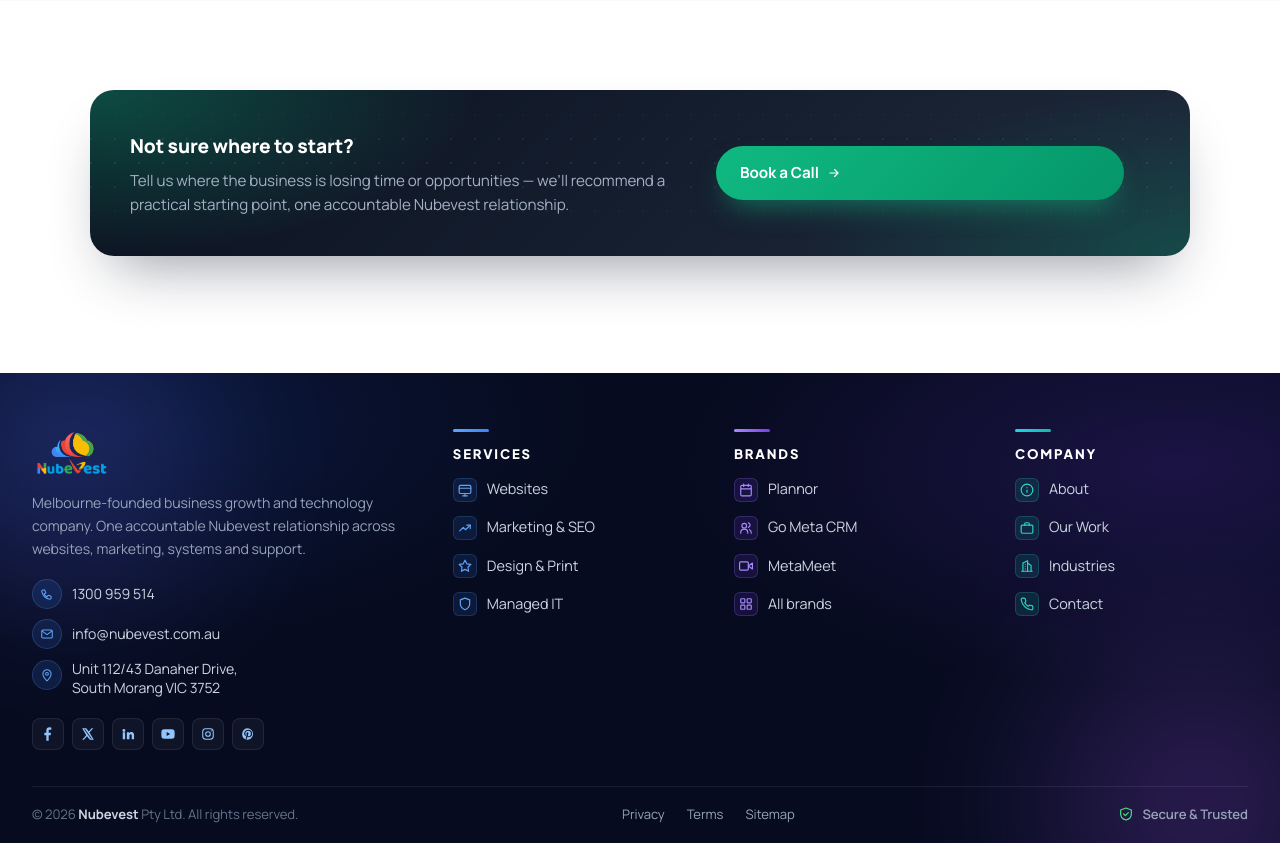
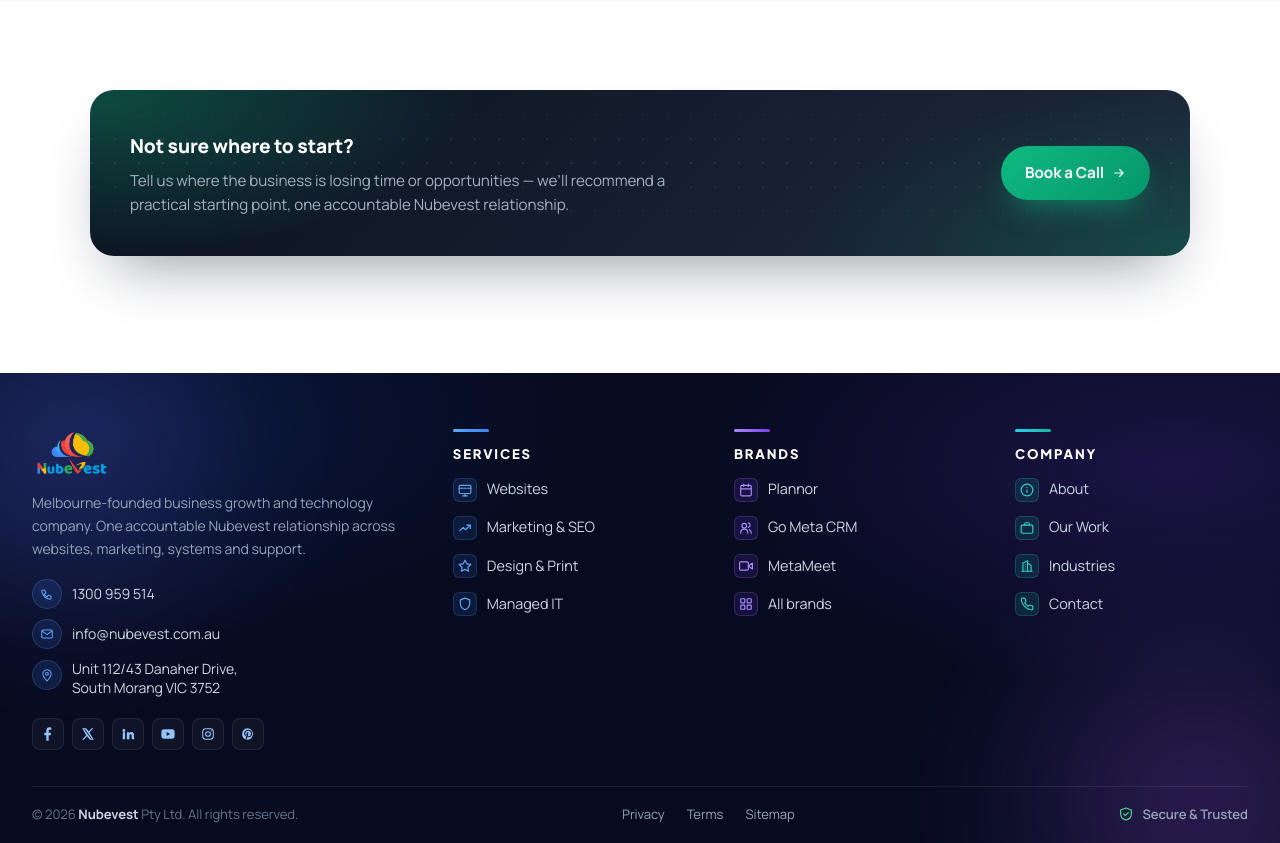
Before and after one commit to Nubevest-Developer/nubevest, a PHP site: page /nubevestAI/industries/aged-care-healthcare in a window 1280 px wide. Shown: the part 2789-3632 px from the top of the page. Run offline with PHP 8.4, Linux system fonts and the light colour scheme.

Commit message:
Collapse industry end-CTA grid after icon removal
With .ip-endnote__icon gone the 3-column grid still held an auto track for it, so the Book a Call button stretched to fill the right side. Shrink to 1fr auto so the button sits at its natural width.

Co-Authored-By: Claude Opus 4.7 <noreply@anthropic.com>

```diff
--- a/includes/industry-page.php
+++ b/includes/industry-page.php
@@ -371,7 +371,7 @@ include __DIR__ . '/header.php';
     radial-gradient(700px 300px at 100% 100%, color-mix(in oklab, <?= $i['tint'][1] ?> 30%, transparent), transparent 55%),
     linear-gradient(135deg, #0b1220, #1e293b);
   color: #cbd5e1; border-radius: 24px;
-  display: grid; grid-template-columns: auto 1fr auto; gap: 26px; align-items: center;
+  display: grid; grid-template-columns: 1fr auto; gap: 26px; align-items: center;
   box-shadow: 0 30px 60px -24px rgba(15,23,42,0.45);
   overflow: hidden;
 }
```
